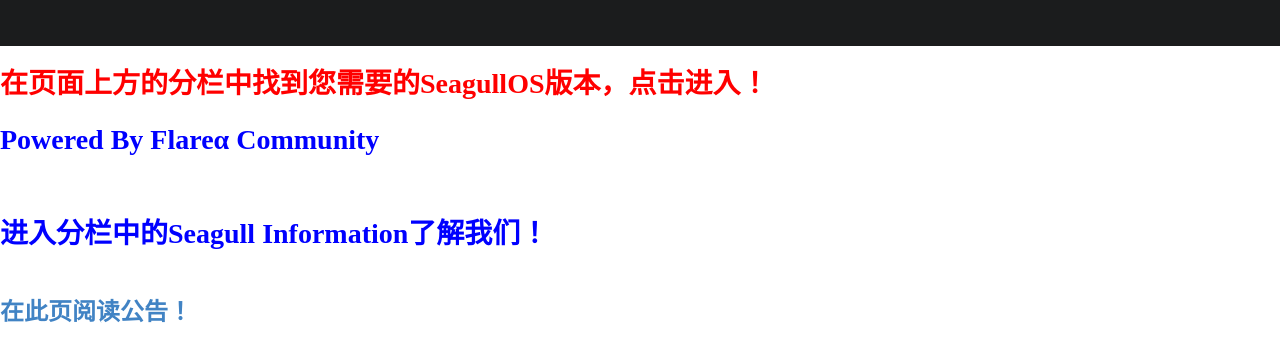
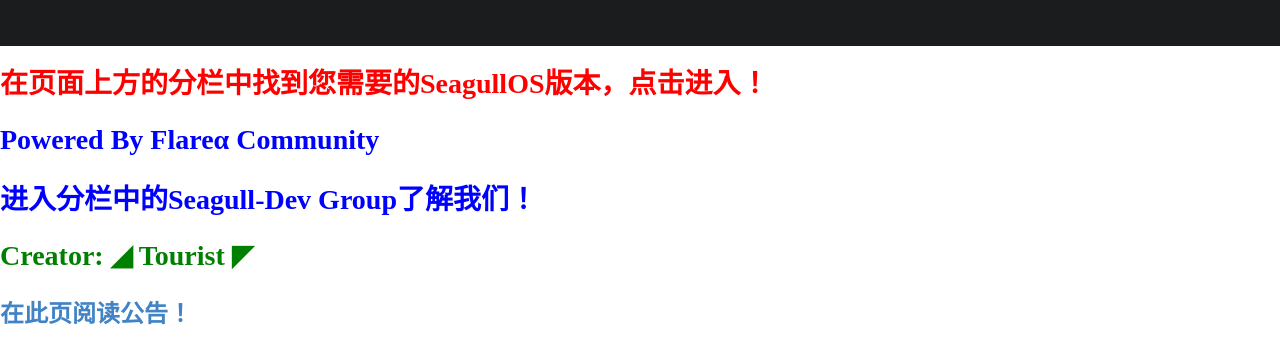
Before and after one commit to flarexcom/seagull.homepage, a plain HTML site: page index.html in a window 1280 px wide. Shown: the part 454-800 px from the top of the page. Drawn offline with nearby package versions, Linux system fonts and the light colour scheme.

Commit message:
Update index.html

```diff
--- a/index.html
+++ b/index.html
@@ -140,10 +140,12 @@ function show_info()
     <br>
     <div style="color:blue">
         <h1 style="font-family:STXinWei">Powered By Flareα Community</h1>
-        <br>
-        <h1 style="font-family:STXinWei">进入分栏中的Seagull Information了解我们！</h1>
+        <h1 style="font-family:STXinWei">进入分栏中的Seagull-Dev Group了解我们！</h1>
     </div>
     <br>
+    <div style="color:green">
+        <h1 style="font-family:STXinWei">Creator: ◢ Tourist ◤ </h1>
+    </div>
     <h2 style="font-family:KaiTi"><a href="http://flarexcom.github.io/announcements">在此页阅读公告！</a></h2>
     <h4 style="font-family:STXinWei" align="center">目前时间（适配您的手机和笔记本电脑时钟）</h4>
     <h4 style="font-family:STXinWei" align="center"><span id="cg">2016/12/21 上午12:00:00</span></h4>
```
